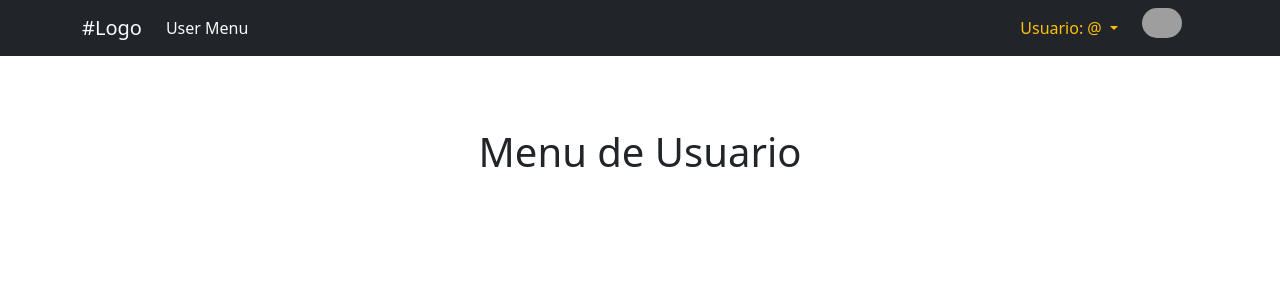
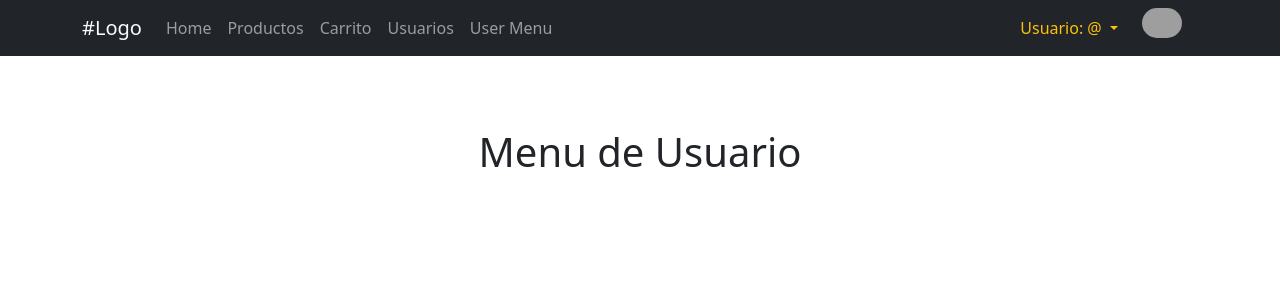
Before and after one commit to martinfyic/tercera-entrega-backend, a Node project: template src/views/userMenu.ejs in a window 1280 px wide. Shown: the top 300 px of the page. Run offline with Node 20 templates, Linux system fonts and the light colour scheme; the template is opened without the code that fills it, so the values that code supplies are empty; some libraries are stand-ins or nearby versions; grey boxes are pictures that could not be loaded.

Commit message:
style: :sparkles: Add endpoint in nav menu

```diff
--- a/src/views/userMenu.ejs
+++ b/src/views/userMenu.ejs
@@ -20,11 +20,11 @@
 	</head>
 	<body>
 		<header>
-			<nav class="navbar navbar-expand-lg bg-dark">
+			<nav class="navbar navbar-dark navbar-expand-lg bg-dark">
 				<div class="container">
 					<a
 						class="navbar-brand text-light"
-						href="#"
+						href="/"
 					>
 						#Logo</a
 					>
@@ -34,8 +34,28 @@
 					>
 						<div class="navbar-nav">
 							<a
-								class="nav-link active text-light"
+								class="nav-link"
 								aria-current="page"
+								href="/"
+								>Home</a
+							>
+							<a
+								class="nav-link"
+								href="/api/v1/productos"
+								>Productos</a
+							>
+							<a
+								class="nav-link"
+								href="/api/v1/carrito"
+								>Carrito</a
+							>
+							<a
+								class="nav-link"
+								href="/users"
+								>Usuarios</a
+							>
+							<a
+								class="nav-link"
 								href="#"
 								>User Menu</a
 							>
```
